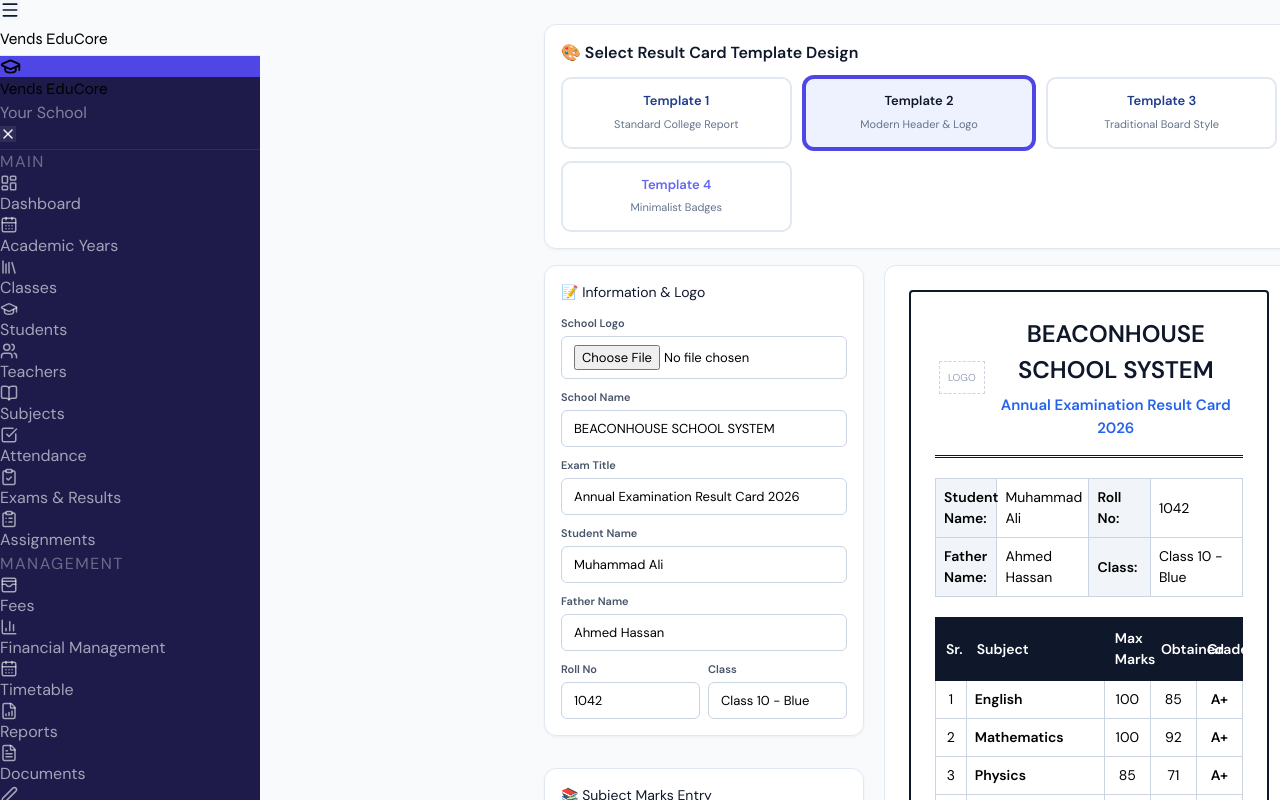
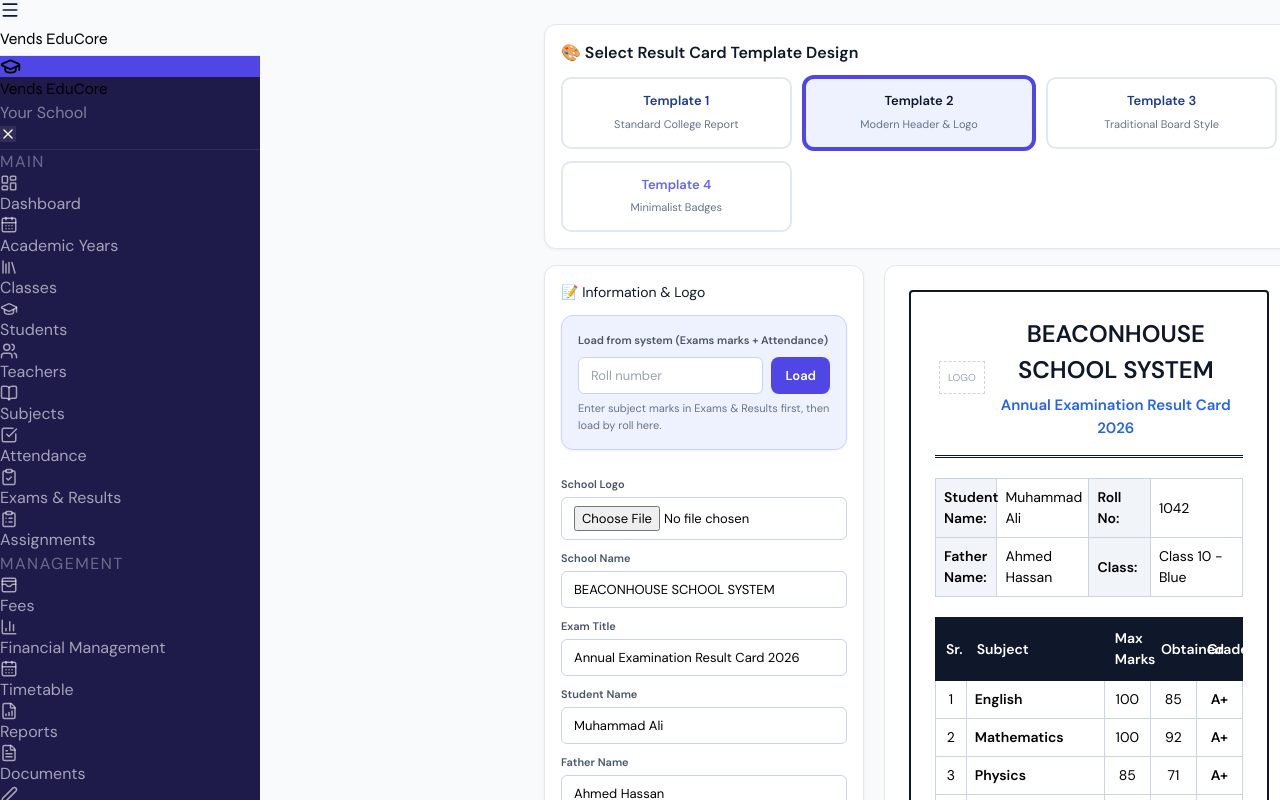
Before and after one commit to P0lygonHunter/vends-frontend, a React (Vite) app in the folder client/: page /result-generator in a window 1280 px wide. Shown: the top 800 px of the page. Built offline with nearby package versions, Linux system fonts and the light colour scheme; sample sign-in values are in the browser's storage.

Commit message:
fix: restore Result Card roll load; repair Test Generator white screen

```diff
--- a/client/src/pages/ResultCardGenerator.jsx
+++ b/client/src/pages/ResultCardGenerator.jsx
@@ -1,5 +1,7 @@
 import React, { useState, useRef } from 'react';
+import axios from 'axios';
 import Sidebar from '../components/Sidebar';
+import API_BASE_URL from '../config/api';
 
 export default function ResultCardGenerator() {
   const [activeTemplate, setActiveTemplate] = useState(2);
@@ -24,7 +26,59 @@
     { name: "Computer Science", total: 100, obtained: 88 }
   ]);
 
+
+  const [loadRoll, setLoadRoll] = useState('');
+  const [loadMsg, setLoadMsg] = useState('');
+  const [loadBusy, setLoadBusy] = useState(false);
+
+  const loadFromSystem = async () => {
+    const schoolId = localStorage.getItem('schoolId');
+    if (!schoolId) {
+      setLoadMsg('Please login as school first.');
+      return;
+    }
+    if (!String(loadRoll || meta.rollNo || '').trim()) {
+      setLoadMsg('Enter roll number first.');
+      return;
+    }
+    const roll = String(loadRoll || meta.rollNo).trim();
+    setLoadBusy(true);
+    setLoadMsg('');
+    try {
+      const { data } = await axios.get(`${API_BASE_URL}/exams/${schoolId}/student-report`, {
+        params: { rollNumber: roll }
+      });
+      setMeta((m) => ({
+        ...m,
+        schoolName: data.schoolName || m.schoolName,
+        studentName: data.student?.name || '',
+        rollNo: data.student?.rollNumber || roll,
+        className: data.student?.className || '',
+        attendance: data.attendance?.rate != null ? `${data.attendance.rate}%` : m.attendance,
+        examTitle: data.subjects?.[0]?.examName
+          ? `${data.subjects[0].examName} Result Card`
+          : m.examTitle
+      }));
+      if (data.subjects?.length) {
+        setSubjects(data.subjects.map((s) => ({
+          name: s.subject || 'Subject',
+          total: Number(s.maximumMarks) || 100,
+          obtained: Number(s.obtainedMarks) || 0
+        })));
+        setLoadMsg(`Loaded ${data.subjects.length} subjects · Attendance ${data.attendance?.rate ?? 'n/a'}%`);
+      } else {
+        setSubjects([]);
+        setLoadMsg('Student found but no marks yet. Use Exams & Results → Enter Marks first.');
+      }
+    } catch (err) {
+      setLoadMsg(err.response?.data?.error || 'Unable to load student.');
+    } finally {
+      setLoadBusy(false);
+    }
+  };
+
   const handleMetaChange = (e) => setMeta({ ...meta, [e.target.name]: e.target.value });
+
 
   const handleLogoUpload = (e) => {
     if (e.target.files && e.target.files[0]) {
@@ -179,7 +233,30 @@
             <div className="vends-card">
               <h4 style={{ margin: '0 0 12px 0', fontSize: '14px', color: '#0f172a' }}>📝 Information & Logo</h4>
               <div style={{ display: 'flex', flexDirection: 'column', gap: '10px' }}>
-                <div><span className="vends-label">School Logo</span><input type="file" accept="image/*" onChange={handleLogoUpload} className="vends-input" /></div>
+
+      <div className="vends-card no-print" style={{ marginBottom: 16, border: '1px solid #c7d2fe', background: '#eef2ff' }}>
+        <div className="vends-label" style={{ marginBottom: 8 }}>Load from system (Exams marks + Attendance)</div>
+        <div style={{ display: 'flex', gap: 8 }}>
+          <input
+            className="vends-input"
+            placeholder="Roll number"
+            value={loadRoll}
+            onChange={(e) => setLoadRoll(e.target.value)}
+            style={{ flex: 1 }}
+          />
+          <button
+            type="button"
+            onClick={loadFromSystem}
+            disabled={loadBusy}
+            style={{ padding: '8px 14px', borderRadius: 8, background: '#4f46e5', color: '#fff', border: 'none', fontWeight: 700, fontSize: 13, cursor: 'pointer', whiteSpace: 'nowrap' }}
+          >
+            {loadBusy ? 'Loading…' : 'Load'}
+          </button>
+        </div>
+        {loadMsg ? <div style={{ fontSize: 12, marginTop: 8, color: '#4338ca' }}>{loadMsg}</div> : null}
+        <div style={{ fontSize: 11, marginTop: 6, color: '#64748b' }}>Enter subject marks in Exams & Results first, then load by roll here.</div>
+      </div>
+<div><span className="vends-label">School Logo</span><input type="file" accept="image/*" onChange={handleLogoUpload} className="vends-input" /></div>
                 <div><span className="vends-label">School Name</span><input type="text" name="schoolName" value={meta.schoolName} onChange={handleMetaChange} className="vends-input" /></div>
                 <div><span className="vends-label">Exam Title</span><input type="text" name="examTitle" value={meta.examTitle} onChange={handleMetaChange} className="vends-input" /></div>
                 <div><span className="vends-label">Student Name</span><input type="text" name="studentName" value={meta.studentName} onChange={handleMetaChange} className="vends-input" /></div>
--- a/client/src/pages/TestGenerator.jsx
+++ b/client/src/pages/TestGenerator.jsx
@@ -3,12 +3,19 @@
 
 export default function TestGenerator() {
     const [sections, setSections] = useState(() => {
-        const saved = localStorage.getItem('vends_paper_sections');
-        return saved ? JSON.parse(saved) : [
+        const defaults = [
             { id: 1, type: 'mcq', heading: 'Q1. Choose the correct option.', attemptCount: '', items: [] },
             { id: 2, type: 'short', heading: 'Q2. Answer the following short questions.', attemptCount: '', items: [] },
             { id: 3, type: 'long', heading: 'Q3. Answer the following long questions.', items: [] }
         ];
+        try {
+            const saved = localStorage.getItem('vends_paper_sections');
+            if (saved) {
+                const parsed = JSON.parse(saved);
+                if (Array.isArray(parsed) && parsed.length) return parsed;
+            }
+        } catch (_) {}
+        return defaults;
     });
 
     const [meta, setMeta] = useState({
@@ -122,7 +129,48 @@
 
     const currentActiveType = sections.find(s => s.id === parseInt(selectedSectionId))?.type || 'mcq';
 
-    // Baki saara logical code upar waise hi rahega, bas return block ko is se replace karein:
+    const SAVED_KEY = 'vends_saved_papers';
+    const listSavedPapers = () => {
+        try { return JSON.parse(localStorage.getItem(SAVED_KEY) || '[]'); } catch { return []; }
+    };
+    const saveNamedPaper = () => {
+        const name = window.prompt('Save paper as (name):');
+        if (!name || !name.trim()) return;
+        const entry = {
+            id: Date.now(),
+            name: name.trim(),
+            savedAt: new Date().toISOString(),
+            sections,
+            meta,
+        };
+        const all = listSavedPapers().filter((p) => p.name !== entry.name);
+        all.unshift(entry);
+        localStorage.setItem(SAVED_KEY, JSON.stringify(all.slice(0, 20)));
+        alert('Paper saved: ' + entry.name);
+    };
+    const loadNamedPaper = () => {
+        const all = listSavedPapers();
+        if (!all.length) { alert('No saved papers yet.'); return; }
+        const names = all.map((p, i) => `${i + 1}. ${p.name}`).join('\n');
+        const pick = window.prompt('Load paper number:\n' + names);
+        const idx = Number(pick) - 1;
+        if (!all[idx]) { alert('Invalid selection'); return; }
+        const paper = all[idx];
+        if (paper.sections) setSections(paper.sections);
+        if (paper.meta) setMeta(paper.meta);
+    };
+    const exportPaperJson = () => {
+        const data = { exportedAt: new Date().toISOString(), sections, meta };
+        const blob = new Blob([JSON.stringify(data, null, 2)], { type: 'application/json' });
+        const url = URL.createObjectURL(blob);
+        const a = document.createElement('a');
+        a.href = url;
+        a.download = `test-paper-${Date.now()}.json`;
+        a.click();
+        URL.revokeObjectURL(url);
+    };
+
+
 return (
     <div style={{ display: 'flex', minHeight: '100vh', background: '#f8fafc', color: '#1e293b', fontFamily: 'Inter, system-ui, sans-serif' }}>
 
@@ -229,7 +277,11 @@
                         <button onClick={addItemToSection} className="vends-btn">Confirm & Add Item</button>
                     </div>
 
-                    <button onClick={() => window.print()} className="vends-btn" style={{ width: '100%', padding: '14px', fontSize: '16px', background: '#0f172a', marginBottom: '10px' }}>🖨️ Execute Print Commands</button>
+
+                    <button type="button" onClick={saveNamedPaper} className="vends-btn" style={{ width: '100%', padding: '12px', fontSize: '14px', background: '#4f46e5', marginBottom: '8px' }}>💾 Save Paper</button>
+                    <button type="button" onClick={loadNamedPaper} className="vends-btn" style={{ width: '100%', padding: '12px', fontSize: '14px', background: '#0d9488', marginBottom: '8px' }}>📂 Load Saved</button>
+                    <button type="button" onClick={exportPaperJson} className="vends-btn" style={{ width: '100%', padding: '12px', fontSize: '14px', background: '#334155', marginBottom: '10px' }}>⬇️ Export JSON</button>
+<button onClick={() => window.print()} className="vends-btn" style={{ width: '100%', padding: '14px', fontSize: '16px', background: '#0f172a', marginBottom: '10px' }}>🖨️ Execute Print Commands</button>
                     <button onClick={saveNamedPaper} className="vends-btn no-print" style={{ width: '100%', padding: '12px', fontSize: '13px', background: '#4f46e5', marginBottom: '8px' }}>💾 Save Paper</button>
                     <button onClick={loadNamedPaper} className="vends-btn no-print" style={{ width: '100%', padding: '12px', fontSize: '13px', background: '#0f766e', marginBottom: '8px' }}>📂 Load Saved</button>
                     <button onClick={exportPaperJson} className="vends-btn no-print" style={{ width: '100%', padding: '12px', fontSize: '13px', background: '#334155', marginBottom: '25px' }}>⬇️ Export JSON</button>
@@ -256,56 +308,10 @@
                         </table>
                     </div>
 
+
                     {computedSections.map((sec) => {
-                        if (sec.items.length === 0) return null;
-
-
-  const SAVED_KEY = 'vends_saved_papers';
-  const listSavedPapers = () => {
-    try { return JSON.parse(localStorage.getItem(SAVED_KEY) || '[]'); } catch { return []; }
-  };
-  const saveNamedPaper = () => {
-    const name = window.prompt('Save paper as (name):');
-    if (!name || !name.trim()) return;
-    const entry = {
-      id: Date.now(),
-      name: name.trim(),
-      savedAt: new Date().toISOString(),
-      sections,
-      meta,
-    };
-    const all = listSavedPapers().filter((p) => p.name !== entry.name);
-    all.unshift(entry);
-    localStorage.setItem(SAVED_KEY, JSON.stringify(all.slice(0, 20)));
-    alert('Paper saved: ' + entry.name);
-  };
-  const loadNamedPaper = () => {
-    const all = listSavedPapers();
-    if (!all.length) { alert('No saved papers yet.'); return; }
-    const names = all.map((p, i) => `${i + 1}. ${p.name}`).join('\n');
-    const pick = window.prompt('Load paper number:\n' + names);
-    const idx = Number(pick) - 1;
-    if (!all[idx]) { alert('Invalid selection'); return; }
-    const paper = all[idx];
-    if (paper.sections) setSections(paper.sections);
-    if (paper.meta) setMeta(paper.meta);
-  };
-  const exportPaperJson = () => {
-    const data = {
-      exportedAt: new Date().toISOString(),
-      sections,
-      meta,
-    };
-    const blob = new Blob([JSON.stringify(data, null, 2)], { type: 'application/json' });
-    const url = URL.createObjectURL(blob);
-    const a = document.createElement('a');
-    a.href = url;
-    a.download = `test-paper-${Date.now()}.json`;
-    a.click();
-    URL.revokeObjectURL(url);
-  };
-
-  return (
+                        if (!sec.items || sec.items.length === 0) return null;
+                        return (
                             <div key={sec.id} style={{ marginBottom: '20px', color: '#000' }}>
                                 <div className="question-row-line">
                                     <span>{sec.heading}</span>
@@ -354,6 +360,7 @@
                             </div>
                         );
                     })}
+
                 </div>
 
                 <button className="no-print vends-btn" onClick={clearAllData} style={{ background: '#dc2626', fontSize: '12px', marginTop: '20px' }}>Reset Workspace Canvas</button>
```
